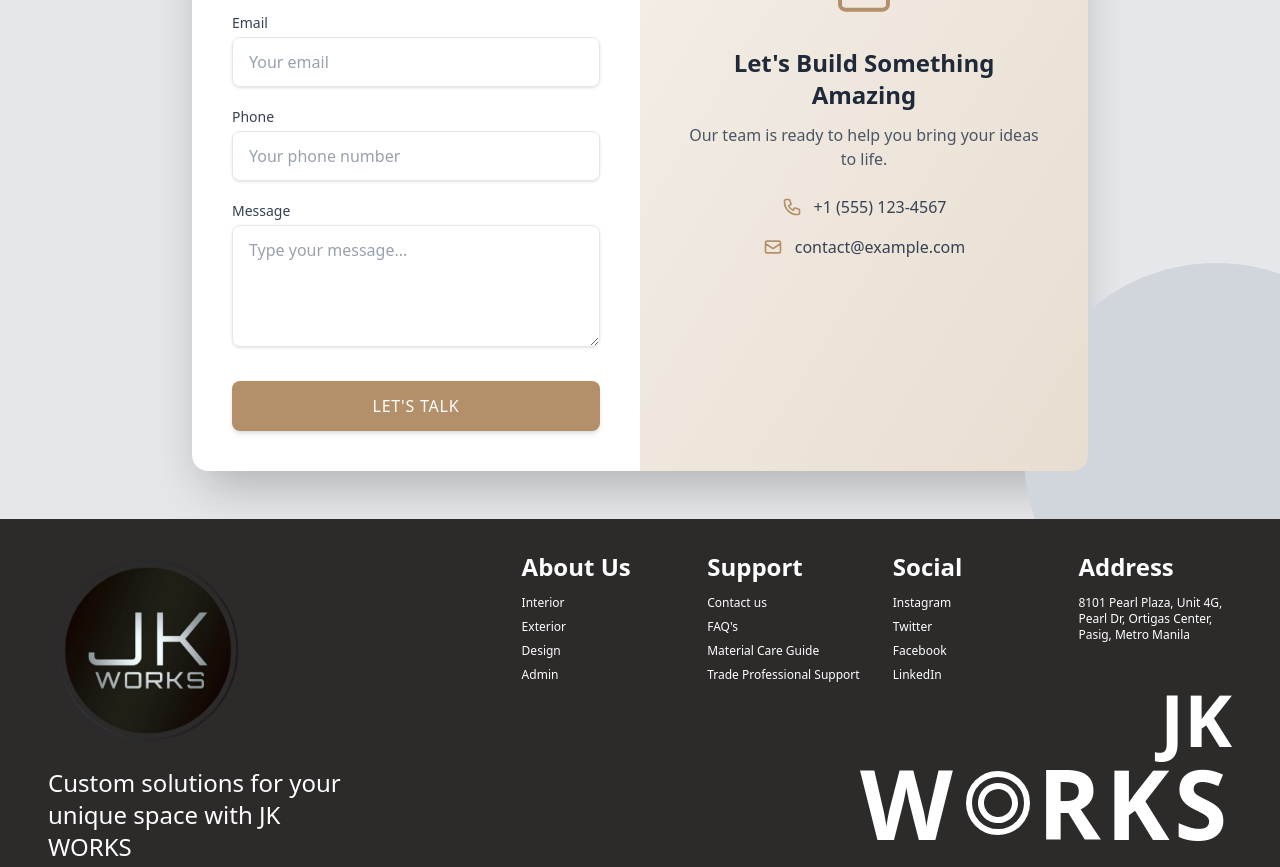
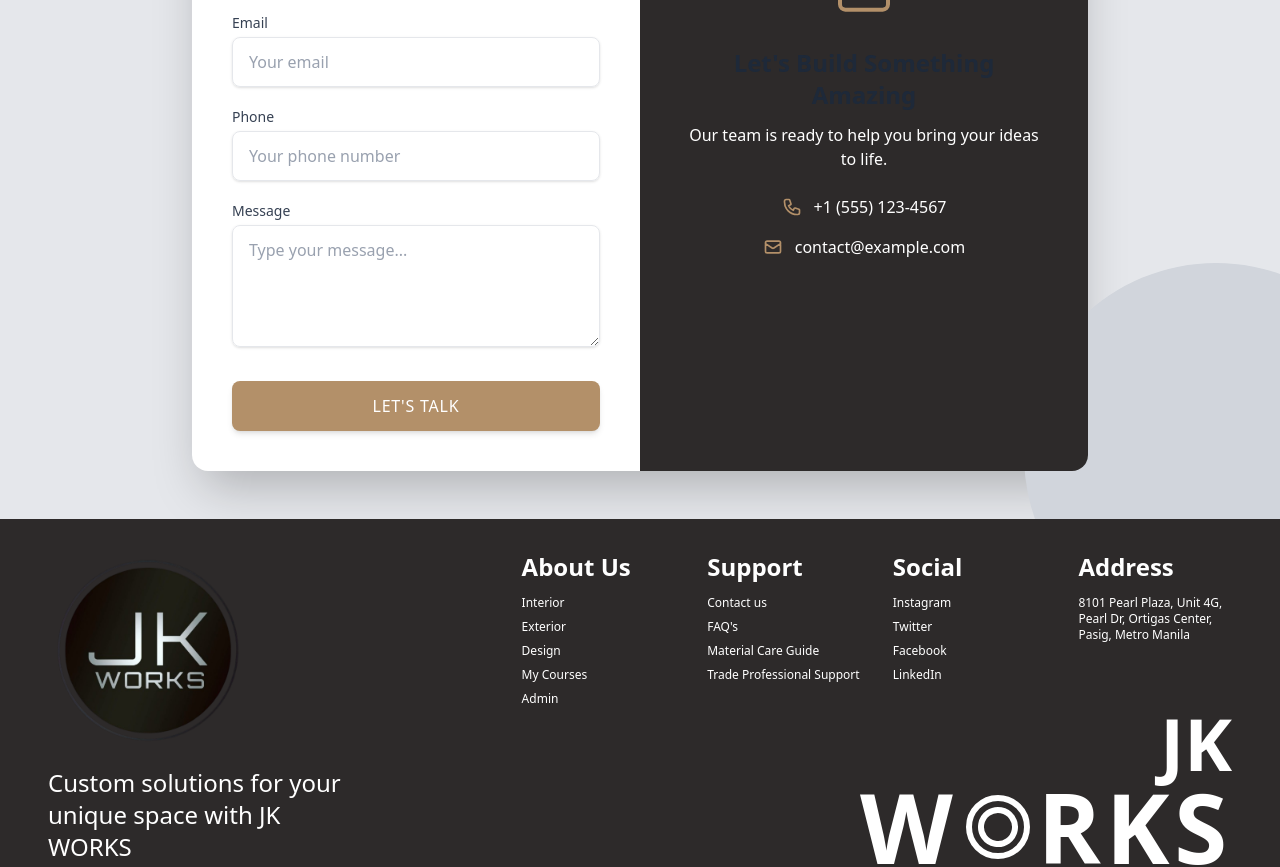
Before and after one commit to UtkarshShrivastava1/jkworks-architecture-website, a React (Vite) app in the folder frontend/: page /form in a window 1280 px wide. Shown: the part 301-1168 px from the top of the page. Built offline with nearby package versions, Linux system fonts and the light colour scheme; no server answers.

Commit message:
update in footer ,FormPage and Footer

```diff
--- a/frontend/src/components/Footer.jsx
+++ b/frontend/src/components/Footer.jsx
@@ -50,7 +50,8 @@ const Footer = () => {
                   <li><a href="/interior" className="hover:text-teal-600 transition-colors">Interior</a></li>
                   <li><a href="/exterior" className="hover:text-teal-600 transition-colors">Exterior</a></li>
                   <li><a href="/design" className="hover:text-teal-600 transition-colors">Design</a></li>
-                  <li><a href="/admin" className="hover:text-teal-600 transition-colors">Admin</a></li>
+                  <li><a href="/mycourses" className="hover:text-teal-600 transition-colors">My Courses</a></li>
+                  <li><a href="/login" className="hover:text-teal-600 transition-colors">Admin</a></li>
                 </ul>
               </div>
 
--- a/frontend/src/components/FormPage.jsx
+++ b/frontend/src/components/FormPage.jsx
@@ -120,7 +120,7 @@ const ContactForm = () => {
               </div>
 
               {/* Decorative right side */}
-              <div className="hidden lg:block lg:w-1/2 bg-gradient-to-br from-[#f5f0e8] to-[#e8ddd1] relative">
+              <div className="hidden lg:block lg:w-1/2 bg-[#2d2a2a] relative">
                 <div className="absolute inset-0 flex items-center justify-center p-12">
                   <div className="text-center">
                     <div className="mb-6">
@@ -129,19 +129,19 @@ const ContactForm = () => {
                       </svg>
                     </div>
                     <h3 className="text-2xl font-bold text-gray-800 mb-3">Let's Build Something Amazing</h3>
-                    <p className="text-gray-600 mb-6">Our team is ready to help you bring your ideas to life.</p>
+                    <p className="text-white  mb-6">Our team is ready to help you bring your ideas to life.</p>
                     <div className="space-y-4">
                       <div className="flex items-center justify-center space-x-3">
                         <svg xmlns="http://www.w3.org/2000/svg" className="h-5 w-5 text-[#b39069]" fill="none" viewBox="0 0 24 24" stroke="currentColor">
                           <path strokeLinecap="round" strokeLinejoin="round" strokeWidth={2} d="M3 5a2 2 0 012-2h3.28a1 1 0 01.948.684l1.498 4.493a1 1 0 01-.502 1.21l-2.257 1.13a11.042 11.042 0 005.516 5.516l1.13-2.257a1 1 0 011.21-.502l4.493 1.498a1 1 0 01.684.949V19a2 2 0 01-2 2h-1C9.716 21 3 14.284 3 6V5z" />
                         </svg>
-                        <span className="text-gray-700">+1 (555) 123-4567</span>
+                        <span className="text-white">+1 (555) 123-4567</span>
                       </div>
                       <div className="flex items-center justify-center space-x-3">
                         <svg xmlns="http://www.w3.org/2000/svg" className="h-5 w-5 text-[#b39069]" fill="none" viewBox="0 0 24 24" stroke="currentColor">
                           <path strokeLinecap="round" strokeLinejoin="round" strokeWidth={2} d="M3 8l7.89 5.26a2 2 0 002.22 0L21 8M5 19h14a2 2 0 002-2V7a2 2 0 00-2-2H5a2 2 0 00-2 2v10a2 2 0 002 2z" />
                         </svg>
-                        <span className="text-gray-700">contact@example.com</span>
+                        <span className="text-white">contact@example.com</span>
                       </div>
                     </div>
                   </div>
--- a/frontend/src/pages/Home.jsx
+++ b/frontend/src/pages/Home.jsx
@@ -5,6 +5,7 @@ import NavBar from "../components/Navbar";
 import Letstalk from "../components/Letstalk";
 import Project from "../components/Project";
 import video from "../assets/try.mp4";
+import FormPage from "../components/FormPage";
 
 const Home = () => {
   const projectRef = useRef(null);
@@ -15,7 +16,8 @@ const Home = () => {
       <div ref={projectRef}>
         <Project />
       </div>
-      <Letstalk />
+      {/* <Letstalk /> */}
+      <FormPage />
     </div>
   );
 };
```
